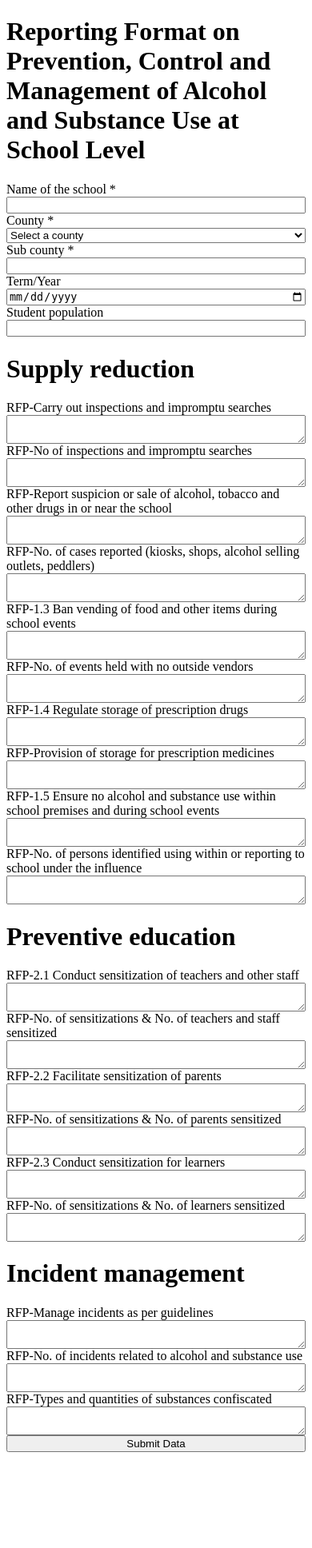
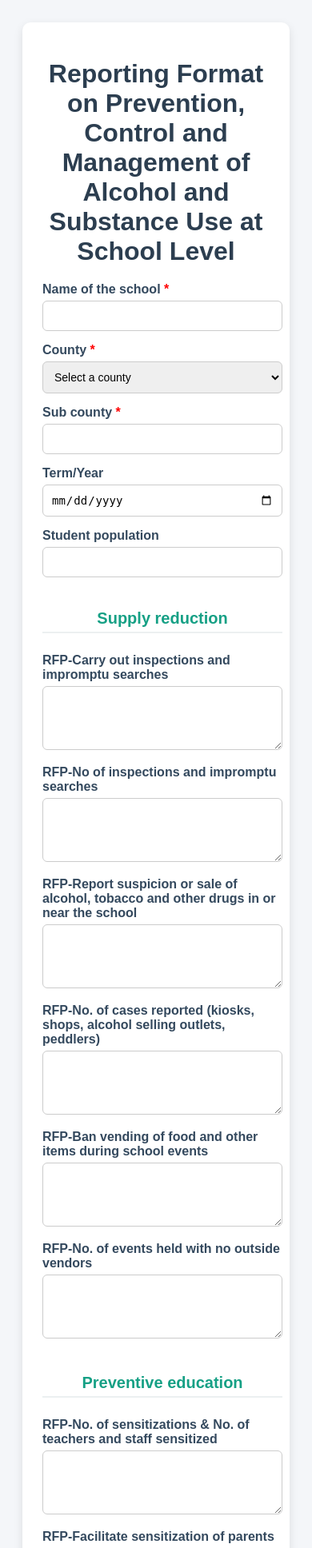
Before and after one commit to tchasinga/formfornacadadata, a PHP site: page /school_substance_prevention/index.php in a window 390 px wide. Shown: the top 1936 px of the page at 80% size. Before the commit the page ends 1816 px from the top, so only its background shows below. Run offline with PHP 8.4, Linux system fonts and the light colour scheme.

Commit message:
Refactor forms in multiple sections to enhance layout and responsiveness, implementing grid displays for improved organization and adjusting styles for better visual hierarchy and spacing.

```diff
--- a/pre-test-forms/index.php
+++ b/pre-test-forms/index.php
@@ -545,7 +545,7 @@ if ($_SERVER["REQUEST_METHOD"] == "POST") {
                 </div>
 
                 <div class="submit-container">
-                    <button type="submit">Submit Pre-Test</button>
+                    <button type="submit">Submit now</button>
                 </div>
             </form>
         </div>
--- a/school_substance_prevention/index.php
+++ b/school_substance_prevention/index.php
@@ -184,10 +184,87 @@ if ($_SERVER["REQUEST_METHOD"] == "POST") {
     <meta name="viewport" content="width=device-width, initial-scale=1.0">
     <title>Reporting Format on Prevention, Control and Management of Alcohol and Substance Use at School Level data entry form</title>
     <style>
-        form{
-            display: flex;
-            flex-direction: column;
+        body {
+            font-family: Arial, sans-serif;
+            padding: 20px;
+            background: #f4f6f9;
+        }
+        .container {
             max-width: 1000px;
+            margin: auto;
+            background: #fff;
+            padding: 25px;
+            border-radius: 10px;
+            box-shadow: 0px 4px 12px rgba(0,0,0,0.1);
+        }
+        h1 {
+            text-align: center;
+            margin-bottom: 20px;
+            color: #2c3e50;
+        }
+        form {
+            display: grid;
+            grid-template-columns: repeat(auto-fill, minmax(300px, 1fr));
+            gap: 15px;
+        }
+        label {
+            font-weight: bold;
+            margin-bottom: 5px;
+            display: block;
+            color: #34495e;
+        }
+        input, select, textarea {
+            width: 100%;
+            padding: 10px;
+            border-radius: 6px;
+            border: 1px solid #ccc;
+            font-size: 14px;
+            box-sizing: border-box;
+        }
+        textarea {
+            min-height: 80px;
+            resize: vertical;
+        }
+        button {
+            grid-column: 1 / -1; /* make button span full width */
+            padding: 15px;
+            font-size: 16px;
+            font-weight: bold;
+            background: #3498db;
+            border: none;
+            border-radius: 8px;
+            color: #fff;
+            cursor: pointer;
+            transition: background 0.3s ease;
+        }
+        button:hover {
+            background: #2980b9;
+        }
+        .message {
+            grid-column: 1 / -1;
+            padding: 12px;
+            border-radius: 6px;
+            margin-bottom: 15px;
+        }
+        .success {
+            background: #2ecc71;
+            color: white;
+        }
+        .error {
+            background: #e74c3c;
+            color: white;
+        }
+        h1.section {
+            grid-column: 1 / -1;
+            font-size: 20px;
+            margin-top: 25px;
+            margin-bottom: 10px;
+            color: #16a085;
+            border-bottom: 2px solid #ecf0f1;
+            padding-bottom: 5px;
+        }
+        .required {
+            color: red;
         }
     </style>
 </head>
@@ -205,11 +282,12 @@ if ($_SERVER["REQUEST_METHOD"] == "POST") {
 
         <form method="POST">
 
+            <div>
                 <label for="value">Name of the school <span class="required">*</span></label>
                 <input type="text" name="value" id="value" required>
+            </div>
 
-
-
+            <div>
                 <label for="county">County <span class="required">*</span></label>
                 <select name="county" id="county" required>
                     <option value="">Select a county</option>
@@ -219,79 +297,98 @@ if ($_SERVER["REQUEST_METHOD"] == "POST") {
                         </option>
                     <?php endforeach; ?>
                 </select>
+            </div>
 
+            <div>
                 <label for="sub_county">Sub county <span class="required">*</span></label>
                 <input type="text" name="sub_county" id="sub_county" required>
+            </div>
 
+            <div>
                 <label for="termyear">Term/Year</label>
                 <input type="date" name="termyear" id="termyear" required>
+            </div>
 
+            <div>
                 <label for="student_population">Student population</label>
                 <input type="text" name="student_population" id="student_population" required>
+            </div>
 
-                <h1>Supply reduction</h1>
+            <h1 class="section">Supply reduction</h1>
 
+            <div>
                 <label for="rfp_carry_out_inspections_and_impromptu_searches">RFP-Carry out inspections and impromptu searches</label>
-                <textarea name="rfp_carry_out_inspections_and_impromptu_searches" id="rfp_carry_out_inspections_and_impromptu_searches"></textarea>
+                <textarea name="rfp_carry_out_inspections_and_impromptu_searches"></textarea>
+            </div>
 
+            <div>
                 <label for="rfp_no_of_inspections_and_impromptu_searches">RFP-No of inspections and impromptu searches</label>
-                <textarea name="rfp_no_of_inspections_and_impromptu_searches" id="rfp_no_of_inspections_and_impromptu_searches" required></textarea>
+                <textarea name="rfp_no_of_inspections_and_impromptu_searches" required></textarea>
+            </div>
 
+            <div>
                 <label for="rfp_report_suspicion_or_sale_of_alcohol_tobacco_and_other_drugs_in_or_near_the_school">RFP-Report suspicion or sale of alcohol, tobacco and other drugs in or near the school</label>
-                <textarea name="rfp_report_suspicion_or_sale_of_alcohol_tobacco_and_other_drugs_in_or_near_the_school" id="rfp_report_suspicion_or_sale_of_alcohol_tobacco_and_other_drugs_in_or_near_the_school" required></textarea>
+                <textarea name="rfp_report_suspicion_or_sale_of_alcohol_tobacco_and_other_drugs_in_or_near_the_school" required></textarea>
+            </div>
 
+            <div>
                 <label for="rfp_no_of_cases_reported_kiosks_shops_alcohol_selling_outlets_peddlers">RFP-No. of cases reported (kiosks, shops, alcohol selling outlets, peddlers)</label>
-                <textarea name="rfp_no_of_cases_reported_kiosks_shops_alcohol_selling_outlets_peddlers" id="rfp_no_of_cases_reported_kiosks_shops_alcohol_selling_outlets_peddlers" required></textarea>
+                <textarea name="rfp_no_of_cases_reported_kiosks_shops_alcohol_selling_outlets_peddlers" required></textarea>
+            </div>
 
-                <label for="rfp_ban_vending_of_food_and_other_items_during_school_events">RFP-1.3 Ban vending of food and other items during school events</label>
-                <textarea name="rfp_ban_vending_of_food_and_other_items_during_school_events" id="rfp_ban_vending_of_food_and_other_items_during_school_events" required></textarea>
+            <div>
+                <label for="rfp_ban_vending_of_food_and_other_items_during_school_events">RFP-Ban vending of food and other items during school events</label>
+                <textarea name="rfp_ban_vending_of_food_and_other_items_during_school_events" required></textarea>
+            </div>
 
+            <div>
                 <label for="rfp_no_of_events_held_with_no_outside_vendors">RFP-No. of events held with no outside vendors</label>
-                <textarea name="rfp_no_of_events_held_with_no_outside_vendors" id="rfp_no_of_events_held_with_no_outside_vendors" required></textarea>
+                <textarea name="rfp_no_of_events_held_with_no_outside_vendors" required></textarea>
+            </div>
 
-                <label for="rfp_regulate_storage_of_prescription_drugs">RFP-1.4 Regulate storage of prescription drugs</label>
-                <textarea name="rfp_regulate_storage_of_prescription_drugs" id="rfp_regulate_storage_of_prescription_drugs" required></textarea>
+            <h1 class="section">Preventive education</h1>
 
-                <label for="rfp_provision_of_storage_for_prescription_medicines">RFP-Provision of storage for prescription medicines</label>
-                <textarea name="rfp_provision_of_storage_for_prescription_medicines" id="rfp_provision_of_storage_for_prescription_medicines" required></textarea>
+            <div>
+                <label for="rfp_no_of_sensitizations_and_no_of_teachers_and_staff_sensitized">RFP-No. of sensitizations & No. of teachers and staff sensitized</label>
+                <textarea name="rfp_no_of_sensitizations_and_no_of_teachers_and_staff_sensitized" required></textarea>
+            </div>
 
-                <label for="rfp_ensure_no_alcohol_and_substance_use_within_school_premises_and_during_school_events">RFP-1.5 Ensure no alcohol and substance use within school premises and during school events</label>
-                <textarea name="rfp_ensure_no_alcohol_and_substance_use_within_school_premises_and_during_school_events" id="rfp_ensure_no_alcohol_and_substance_use_within_school_premises_and_during_school_events" required></textarea>
+            <div>
+                <label for="rfp_facilitate_sensitization_of_parents">RFP-Facilitate sensitization of parents</label>
+                <textarea name="rfp_facilitate_sensitization_of_parents" required></textarea>
+            </div>
 
-                <label for="rfp_no_of_persons_identified_using_within_or_reporting_to_school_under_the_influence">RFP-No. of persons identified using within or reporting to school under the influence</label>
-                <textarea name="rfp_no_of_persons_identified_using_within_or_reporting_to_school_under_the_influence" id="rfp_no_of_persons_identified_using_within_or_reporting_to_school_under_the_influence" required></textarea>
+            <div>
+                <label for="rfp_no_of_sensitizations_and_no_of_parents_sensitized">RFP-No. of sensitizations & No. of parents sensitized</label>
+                <textarea name="rfp_no_of_sensitizations_and_no_of_parents_sensitized" required></textarea>
+            </div>
 
-                <h1>Preventive education</h1>
+            <div>
+                <label for="rfp_conduct_sensitization_for_learners">RFP-Conduct sensitization for learners</label>
+                <textarea name="rfp_conduct_sensitization_for_learners" required></textarea>
+            </div>
 
-                <label for="rfp_conduct_sensitization_of_teachers_and_other_staff">RFP-2.1 Conduct sensitization of teachers and other staff</label>
-                <textarea name="rfp_conduct_sensitization_of_teachers_and_other_staff" id="rfp_conduct_sensitization_of_teachers_and_other_staff" required></textarea>
+            <div>
+                <label for="rfp_no_of_sensitizations_and_no_of_learners_sensitized">RFP-No. of sensitizations & No. of learners sensitized</label>
+                <textarea name="rfp_no_of_sensitizations_and_no_of_learners_sensitized" required></textarea>
+            </div>
 
-                <label for="rfp_no_of_sensitizations_and_no_of_teachers_and_staff_sensitized">RFP-No. of sensitizations & No. of teachers and staff sensitized</label>
-                <textarea name="rfp_no_of_sensitizations_and_no_of_teachers_and_staff_sensitized" id="rfp_no_of_sensitizations_and_no_of_teachers_and_staff_sensitized" required></textarea>
+            <h1 class="section">Incident management</h1>
 
-                <label for="rfp_facilitate_sensitization_of_parents">RFP-2.2 Facilitate sensitization of parents</label>
-                <textarea name="rfp_facilitate_sensitization_of_parents" id="rfp_facilitate_sensitization_of_parents" required></textarea>
+            <div>
+                <label for="rfp_manage_incidents_as_per_guidelines">RFP-Manage incidents as per guidelines</label>
+                <textarea name="rfp_manage_incidents_as_per_guidelines" required></textarea>
+            </div>
 
-                <label for="rfp_no_of_sensitizations_and_no_of_parents_sensitized">RFP-No. of sensitizations & No. of parents sensitized</label>
-                <textarea name="rfp_no_of_sensitizations_and_no_of_parents_sensitized" id="rfp_no_of_sensitizations_and_no_of_parents_sensitized" required></textarea>
+            <div>
+                <label for="rfp_no_of_incidents_related_to_alcohol_and_substance_use">RFP-No. of incidents related to alcohol and substance use</label>
+                <textarea name="rfp_no_of_incidents_related_to_alcohol_and_substance_use" required></textarea>
+            </div>
 
-                <label for="rfp_conduct_sensitization_for_learners">RFP-2.3 Conduct sensitization for learners</label>
-                <textarea name="rfp_conduct_sensitization_for_learners" id="rfp_conduct_sensitization_for_learners" required></textarea>
-
-                <label for="rfp_no_of_sensitizations_and_no_of_learners_sensitized">RFP-No. of sensitizations  & No. of learners sensitized</label>
-                <textarea name="rfp_no_of_sensitizations_and_no_of_learners_sensitized" id="rfp_no_of_sensitizations_and_no_of_learners_sensitized" required></textarea>
-
-                <h1>Incident management</h1>
-
-                <label for="rfp_manage_incidents_as_per_guidelines">RFP-Manage incidents as per guidelines</label>
-                <textarea name="rfp_manage_incidents_as_per_guidelines" id="rfp_manage_incidents_as_per_guidelines" required></textarea>
-
-                <label for="rfp_no_of_incidents_related_to_alcohol_and_substance_use">RFP-No. of incidents related to alcohol and substance use</label>
-                <textarea name="rfp_no_of_incidents_related_to_alcohol_and_substance_use" id="rfp_no_of_incidents_related_to_alcohol_and_substance_use" required></textarea>
-
+            <div>
                 <label for="substances_confiscated">RFP-Types and quantities of substances confiscated</label>
-                <textarea name="substances_confiscated" id="substances_confiscated" required></textarea>
-
+                <textarea name="substances_confiscated" required></textarea>
+            </div>
 
             <button type="submit">Submit Data</button>
         </form>
```
Also changed, not shown: bi_annuald_drug_prevention/index.php (+81 -8 lines), individual-bookig-details/index.php (+24 -1 lines).
